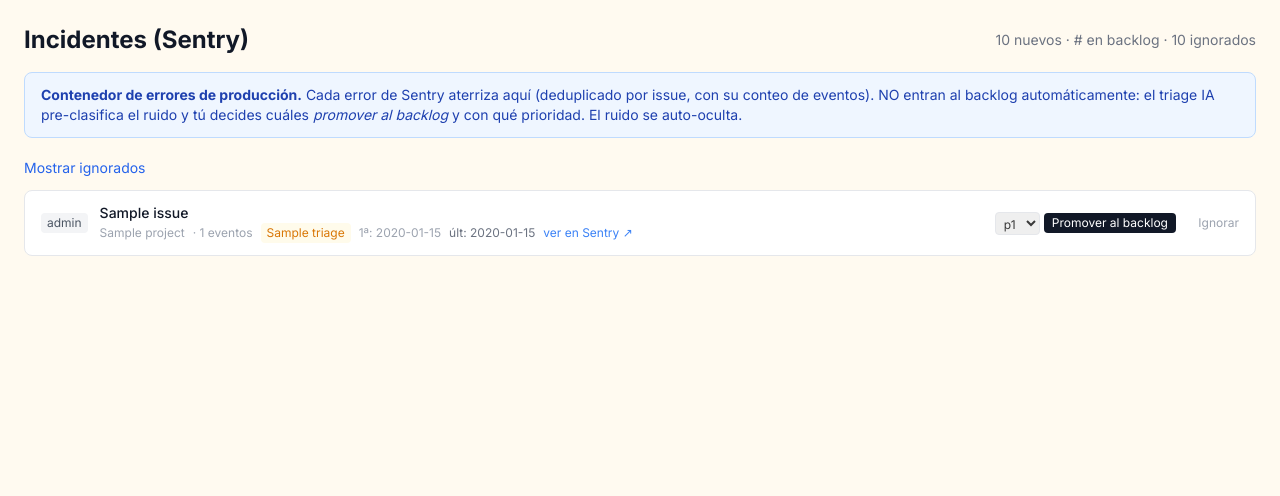
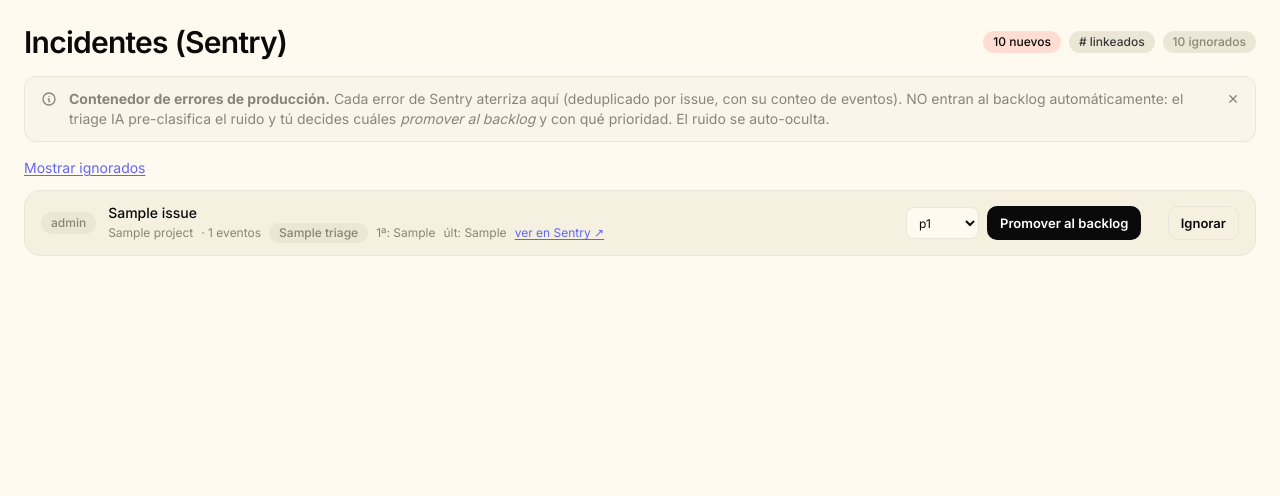
Before and after one commit to rlcuevas14/PULSO, a FastAPI app: template app/templates/incidentes.html in a window 1280 px wide. Shown: the part 68-564 px from the top of the page. Run offline with FastAPI, Linux system fonts and the light colour scheme; the template is opened without the code that fills it: most values are stand-ins (such as "Sample title", 1, 10 or a date in 2020); parts of the project's set-up code (start-up, migrations or seed data) failed here and were passed over; some libraries are stand-ins or nearby versions.

Commit message:
feat(ui): incidents reskin — stat pills, card rows, backfill modal
Co-Authored-By: Claude Fable 5 <noreply@anthropic.com>

```diff
--- a/app/templates/incidentes.html
+++ b/app/templates/incidentes.html
@@ -1,95 +1,102 @@
 {% extends "base.html" %}
+{% from "partials/_hint.html" import hint %}
 {% block title %}Incidentes{% endblock %}
 {% block content %}
 
-<div class="flex items-center justify-between mb-4">
-  <h1 class="text-2xl font-bold text-gray-900">Incidentes (Sentry)</h1>
-  <div class="text-sm text-gray-500">
-    {{ counts.new }} nuevos · {{ counts.linked }} en backlog · {{ counts.ignored }} ignorados
+<div class="flex flex-wrap items-center justify-between gap-3 mb-4">
+  <h1 class="text-2xl md:text-3xl font-semibold tracking-tight text-ink">Incidentes (Sentry)</h1>
+  <div class="flex flex-wrap items-center gap-2">
+    <span class="p-pill bg-brand-coral/20 text-ink">{{ counts.new }} nuevos</span>
+    <span class="p-pill bg-surface-strong text-body">{{ counts.linked }} linkeados</span>
+    <span class="p-pill bg-surface-strong text-muted">{{ counts.ignored }} ignorados</span>
   </div>
 </div>
 
-<div class="bg-blue-50 border border-blue-200 rounded-lg px-4 py-3 mb-5 text-sm text-blue-800">
-  <strong>Contenedor de errores de producción.</strong> Cada error de Sentry aterriza aquí (deduplicado
+{{ hint('incidentes', '<strong>Contenedor de errores de producción.</strong> Cada error de Sentry aterriza aquí (deduplicado
   por issue, con su conteo de eventos). NO entran al backlog automáticamente: el triage IA pre-clasifica
-  el ruido y tú decides cuáles <em>promover al backlog</em> y con qué prioridad. El ruido se auto-oculta.
-</div>
+  el ruido y tú decides cuáles <em>promover al backlog</em> y con qué prioridad. El ruido se auto-oculta.'|safe) }}
 
-<div class="mb-3 flex items-center justify-between">
+<div class="mb-3 flex items-center justify-between gap-3">
   <a href="/incidentes{% if not incluir_ignorados %}?incluir_ignorados=true{% endif %}"
-     class="text-sm text-blue-600 hover:underline">
+     class="text-sm underline underline-offset-2" style="color:var(--accent)">
     {% if incluir_ignorados %}Ocultar ignorados{% else %}Mostrar ignorados{% endif %}
   </a>
   {% if user.account_role == 'owner' %}
-  <button onclick="document.getElementById('backfill-box').classList.toggle('hidden')"
-          class="text-sm text-gray-600 hover:text-gray-900">Importar histórico de Sentry ↓</button>
+  <button onclick="openModal('backfill-modal')" class="p-btn p-btn-ghost p-btn-sm">Importar histórico de Sentry</button>
   {% endif %}
 </div>
 
 {% if user.account_role == 'owner' %}
-<div id="backfill-box" class="hidden bg-white border border-gray-200 rounded-lg p-4 mb-4">
-  <p class="text-xs text-gray-500 mb-2">
-    Trae los errores <strong>sin resolver</strong> que ya existen en Sentry (los resueltos se saltan).
+<div id="backfill-modal" data-modal role="dialog" aria-modal="true" aria-labelledby="backfill-title"
+     class="hidden fixed inset-0 bg-black/40 flex items-center justify-center z-[95] p-4">
+  <div class="p-card w-full max-w-md p-6">
+    <h2 id="backfill-title" class="text-lg font-semibold text-ink mb-2">Importar histórico de Sentry</h2>
+    <p class="text-xs text-muted mb-4">
+      Trae los errores <strong class="text-body">sin resolver</strong> que ya existen en Sentry (los resueltos se saltan).
       Necesitas el <em>slug</em> de la organización y del proyecto, y un token de Sentry con permiso
       <code>Issue&amp;Event: Read</code> (el "Token" de la integración Pulso, o un token personal).
     </p>
     <form hx-post="/ui/incidentes/backfill" hx-target="#backfill-result" hx-swap="innerHTML"
-        hx-indicator="#backfill-spin"
-        class="flex flex-wrap items-center gap-2 text-sm">
+          hx-indicator="#backfill-submit" class="space-y-3 text-sm">
       <input name="org" required placeholder="org slug (ej: tid-analytics)" aria-label="Slug de la organización en Sentry"
-           class="border border-gray-300 rounded px-2 py-1">
+             class="p-input">
       <input name="project" required placeholder="project slug (ej: efrain)" aria-label="Slug del proyecto en Sentry"
-           class="border border-gray-300 rounded px-2 py-1">
+             class="p-input">
       <input name="token" type="password" required placeholder="Sentry token" aria-label="Token de Sentry"
-           class="border border-gray-300 rounded px-2 py-1 flex-1 min-w-[12rem]">
+             class="p-input">
       <input name="query" value="is:unresolved" aria-label="Filtro de búsqueda en Sentry"
-           class="border border-gray-300 rounded px-2 py-1 w-40"
+             class="p-input"
              title="Filtro Sentry; deja is:unresolved para traer solo los abiertos">
-    <button class="bg-gray-900 text-white rounded px-3 py-1">Importar</button>
-    <span id="backfill-spin" class="htmx-indicator text-xs text-gray-400">importando…</span>
+      <div class="flex justify-end gap-2 pt-1">
+        <button type="button" onclick="closeModal('backfill-modal')" class="p-btn p-btn-ghost p-btn-sm">Cancelar</button>
+        <button id="backfill-submit" type="submit" class="p-btn p-btn-primary">
+          <svg class="p-spin" width="18" height="18" viewBox="0 0 48 48" fill="none"><path d="M4 25 H11 L17 13 L24 36 L29 25 H33" stroke="currentColor" stroke-width="5" stroke-linecap="round" stroke-linejoin="round"/><circle cx="41" cy="25" r="4.5" fill="#ff4d8b"/></svg>
+          Importar
+        </button>
+      </div>
     </form>
-  <div id="backfill-result" aria-live="polite" class="mt-2"></div>
+    <div id="backfill-result" aria-live="polite" class="mt-3 text-sm"></div>
+  </div>
 </div>
 {% endif %}
 
-<div class="bg-white rounded-lg border border-gray-200 divide-y divide-gray-100">
+<div class="p-card divide-y divide-hairline">
   {% if not issues %}
-  <div class="px-4 py-8 text-center text-sm text-gray-400">
+  <div class="px-4 py-12 text-center text-sm text-muted">
     Sin incidentes. Cuando Sentry dispare un error y el webhook esté configurado, aparecerá aquí.
   </div>
   {% endif %}
   {% for it in issues %}
-  <div class="flex items-center gap-3 px-4 py-3 {% if it.status == 'ignored' %}opacity-50{% endif %}">
-    <span class="text-xs rounded px-1.5 py-0.5 shrink-0
-      {% if it.level == 'error' %}bg-red-100 text-red-700{% elif it.level == 'warning' %}bg-yellow-100 text-yellow-700{% else %}bg-gray-100 text-gray-600{% endif %}">{{ it.level }}</span>
+  <div class="flex flex-wrap md:flex-nowrap items-center gap-3 px-4 py-3 {% if it.status == 'ignored' %}opacity-50{% endif %}">
+    <span class="p-pill shrink-0
+      {% if it.level == 'error' %}bg-error/15 text-error{% elif it.level == 'warning' %}bg-warning/15 text-warning{% else %}bg-surface-strong text-muted{% endif %}">{{ it.level }}</span>
     <div class="flex-1 min-w-0">
-      <div class="text-sm font-medium text-gray-900 truncate">{{ it.title }}</div>
-      <div class="flex items-center gap-2 text-xs text-gray-400">
+      <div class="text-sm font-medium text-ink truncate">{{ it.title }}</div>
+      <div class="flex flex-wrap items-center gap-2 text-xs text-muted">
         <span>{{ it.project }}</span>
         <span>· {{ it.events_count }} eventos</span>
-        {% if it.triage %}<span class="rounded px-1.5 py-0.5
-          {% if it.triage == 'bug-real' %}bg-red-50 text-red-600{% elif it.triage == 'ruido' %}bg-gray-100 text-gray-500{% else %}bg-amber-50 text-amber-600{% endif %}">{{ it.triage }}</span>
-        {% else %}<span class="text-gray-300">sin triage</span>{% endif %}
-        <span title="Primera vez visto">1ª: {{ it.first_seen.strftime('%Y-%m-%d') if it.first_seen else '—' }}</span>
-        <span title="Última vez visto" class="text-gray-500">últ: {{ it.last_seen.strftime('%Y-%m-%d %H:%M') if it.last_seen else '—' }}</span>
-        {% if it.payload and it.payload.get('web_url') %}<a href="{{ it.payload.web_url }}" target="_blank" class="text-blue-500 hover:underline">ver en Sentry ↗</a>{% endif %}
+        {% if it.triage %}<span class="p-pill bg-surface-strong text-muted">{{ it.triage }}</span>
+        {% else %}<span>sin triage</span>{% endif %}
+        <span title="Primera vez visto">1ª: {{ it.first_seen | fecha('%Y-%m-%d') }}</span>
+        <span title="Última vez visto">últ: {{ it.last_seen | fecha }}</span>
+        {% if it.payload and it.payload.get('web_url') %}<a href="{{ it.payload.web_url }}" target="_blank" class="underline underline-offset-2" style="color:var(--accent)">ver en Sentry ↗</a>{% endif %}
       </div>
     </div>
-    <div class="flex items-center gap-2 shrink-0">
+    <div class="flex items-center gap-2 shrink-0 ml-auto">
       {% if it.status == 'linked' %}
-      <a href="/backlog?origen=sentry" class="text-xs text-green-600">✓ en backlog</a>
+      <a href="/backlog?origen=sentry" class="text-xs text-success">✓ en backlog</a>
       {% elif it.status != 'ignored' %}
       <form hx-post="/ui/incidentes/{{ it.id }}/promote" hx-swap="none"
-            hx-indicator="#promote-spin-{{ it.id }}" class="flex items-center gap-1">
-        <select name="priority" aria-label="Prioridad al promover" class="text-xs border border-gray-200 rounded px-1 py-0.5">
+            hx-indicator="#promote-spin-{{ it.id }}" class="flex items-center gap-2">
+        <select name="priority" aria-label="Prioridad al promover" class="p-input p-input-sm">
           <option value="p0">p0</option><option value="p1" selected>p1</option>
           <option value="p2">p2</option><option value="p3">p3</option>
         </select>
-        <button class="text-xs bg-gray-900 text-white rounded px-2 py-0.5">Promover al backlog</button>
-        <span id="promote-spin-{{ it.id }}" class="htmx-indicator text-xs text-gray-400">…</span>
+        <button class="p-btn p-btn-sm p-btn-primary">Promover al backlog</button>
+        <span id="promote-spin-{{ it.id }}" class="htmx-indicator text-xs text-muted">…</span>
       </form>
       <button hx-post="/ui/incidentes/{{ it.id }}/ignore" hx-swap="none"
-              class="text-xs text-gray-400 hover:text-gray-700">Ignorar</button>
+              class="p-btn p-btn-sm p-btn-ghost">Ignorar</button>
       {% endif %}
     </div>
   </div>
```
Lines whose indentation alone changed are shown as unchanged.
